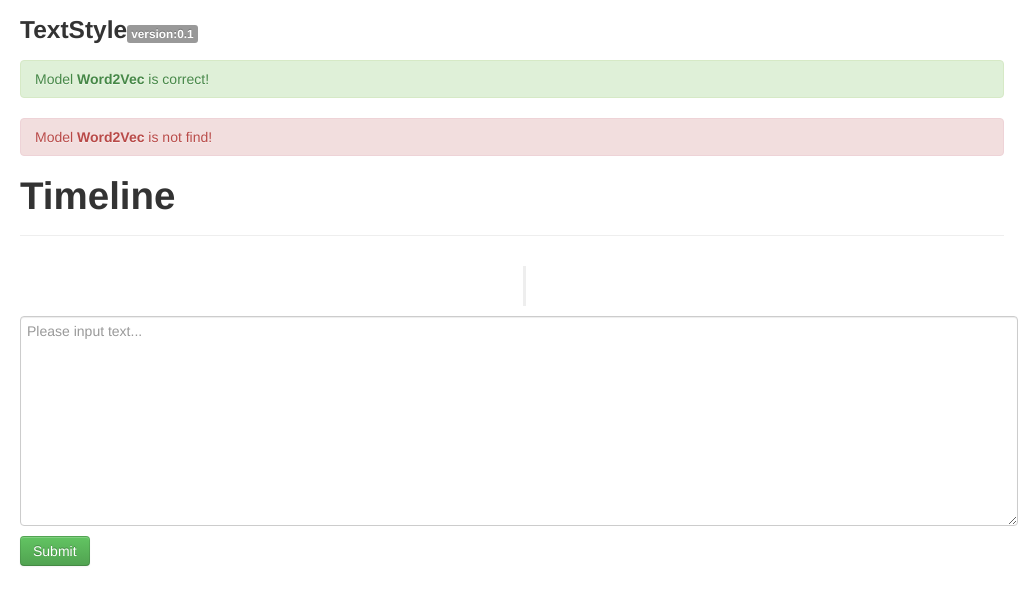
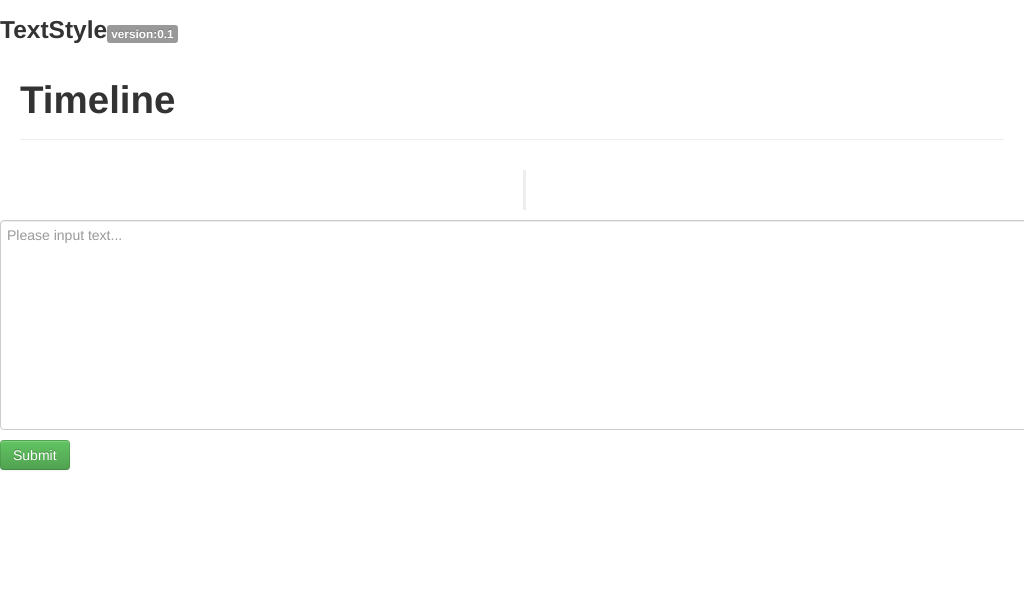
Before and after one commit to KruchDmitriy/llama, an Electron app: page ui/index.html in a window 1024 px wide. Drawn offline with Linux system fonts and the light colour scheme; no server answers.

Commit message:
fix html form

```diff
--- a/ui/index.html
+++ b/ui/index.html
@@ -9,17 +9,10 @@
     <link rel="stylesheet" type="text/css" href="index.css">
 </head>
 <body>
-    <div class="container-fluid" id="bla">
-        <div class="raw">
+    <div class="container-fluid">
+        <div class="row">
             <h3>TextStyle<span class="label label-default">version:0.1</span></h3>
         </div>
-        <div class="raw">
-            <div class="alert alert-success" role="alert">Model <strong>Word2Vec</strong> is correct!</div>
-        </div>
-        <div class="raw">
-            <div class="alert alert-danger" role="alert">Model <strong>Word2Vec</strong> is not find!</div>
-        </div>
-        <div class="raw">
 
         <div class="page-header">
             <h1>Timeline</h1>
```
